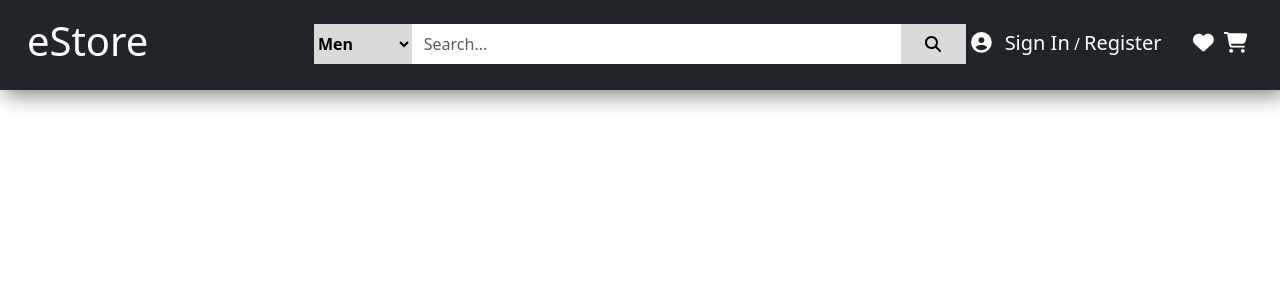
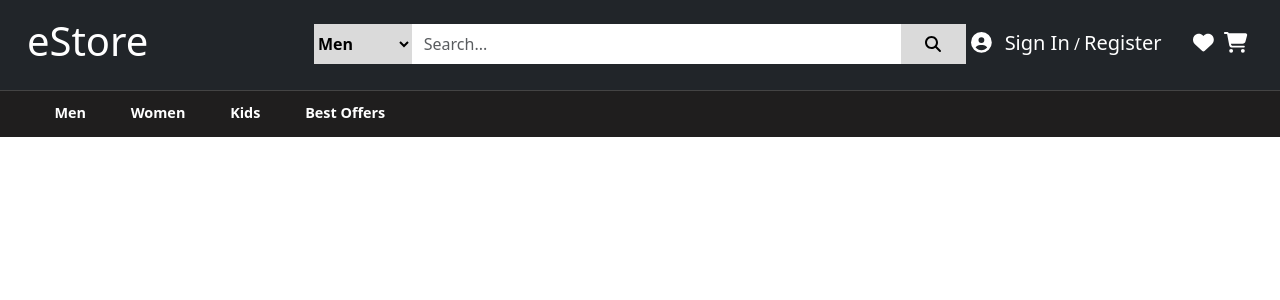
Before and after one commit to kanza-shahid-dev/angular-estore, an Angular app: page / in a window 1280 px wide. Shown: the top 300 px of the page. Built offline with nearby package versions, Linux system fonts and the light colour scheme.

Commit message:
category navigation bar added

```diff
--- a/src/app/app.component.html
+++ b/src/app/app.component.html
@@ -1,2 +1,3 @@
 <app-header></app-header>
+<app-categorynavigation></app-categorynavigation>
 <router-outlet />
--- a/src/app/app.component.ts
+++ b/src/app/app.component.ts
@@ -1,11 +1,12 @@
 import { Component } from '@angular/core';
 import { RouterOutlet } from '@angular/router';
 import { HeaderComponent } from './header/header.component';
+import { CategorynavigationComponent } from './categorynavigation/categorynavigation.component';
 
 @Component({
   selector: 'app-root',
   standalone: true,
-  imports: [RouterOutlet, HeaderComponent],
+  imports: [RouterOutlet, HeaderComponent, CategorynavigationComponent],
   templateUrl: './app.component.html',
   styleUrl: './app.component.scss',
 })
--- /dev/null
+++ b/src/app/categorynavigation/categorynavigation.component.html
@@ -0,0 +1,8 @@
+<div class="navigation-container">
+  <ul>
+    <li><a href="#">Men</a></li>
+    <li><a href="#">Women</a></li>
+    <li><a href="#">Kids</a></li>
+    <li><a href="#">Best Offers</a></li>
+  </ul>
+</div>
--- /dev/null
+++ b/src/app/categorynavigation/categorynavigation.component.scss
@@ -0,0 +1,38 @@
+.navigation-container {
+  max-width: 100%;
+  background-color: #1f1e1e;
+  border-top: #444444 solid 1px;
+
+  li {
+    list-style-type: none;
+    display: inline-block;
+    margin: 0.2em 1em;
+    padding: 0.4em;
+    height: 2.5em;
+
+    a {
+      text-decoration: none;
+      color: white;
+      height: 1.8em;
+      font-size: 0.9em;
+      font-weight: 700;
+
+      &::after {
+        content: "";
+        display: block;
+        bottom: 0;
+        left: 0;
+        height: 0.2em;
+        background-color: red;
+        transform: scaleX(0);
+        transition-property: transform;
+        transition-duration: 0.2s;
+      }
+      &:hover {
+        &::after {
+          transform: scaleX(1.1);
+        }
+      }
+    }
+  }
+}
```
Also changed, not shown: src/app/categorynavigation/categorynavigation.component.ts (added, +12 -0 lines), 1 other file (tests, documents, lock files or other folders).
